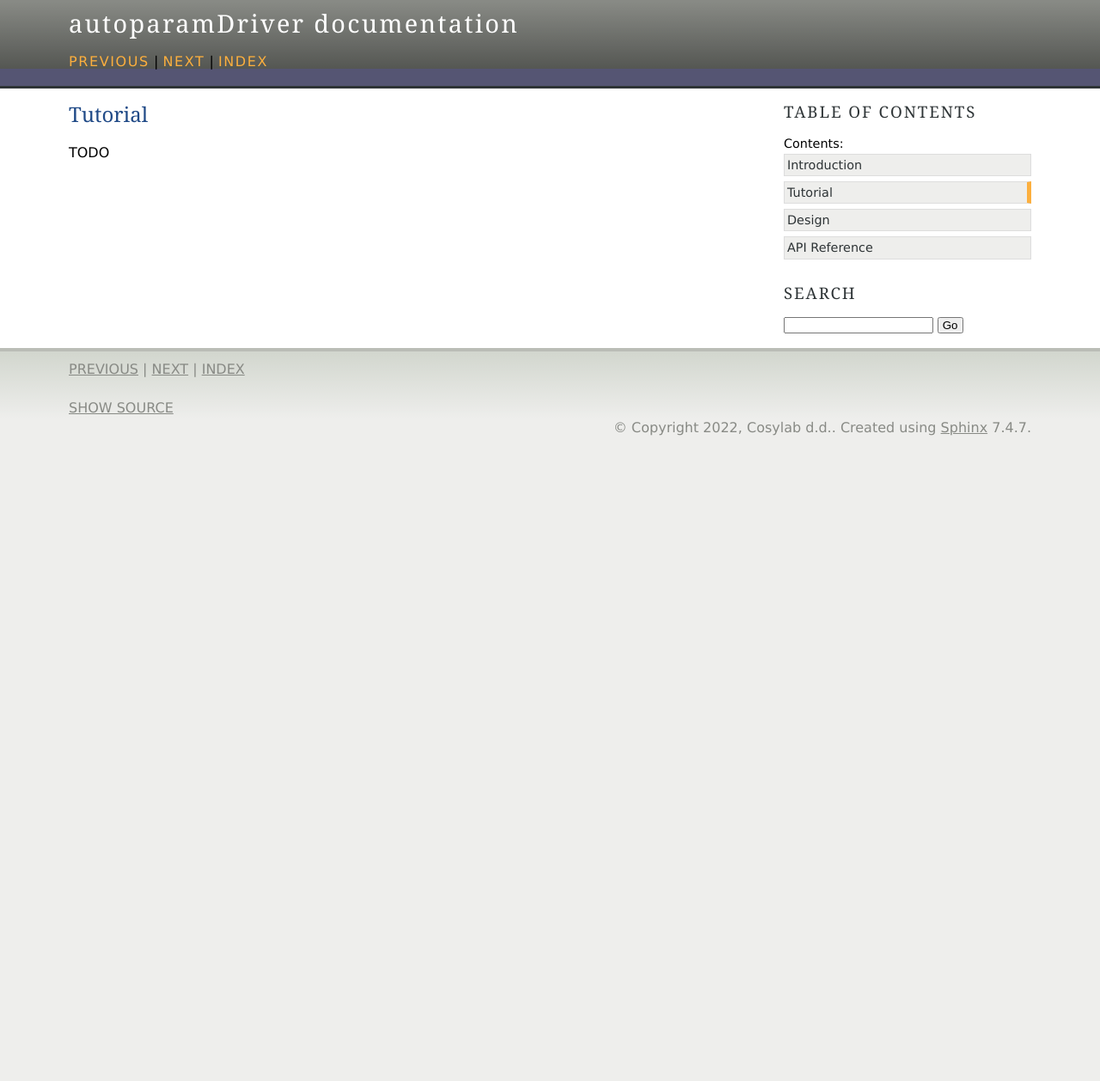
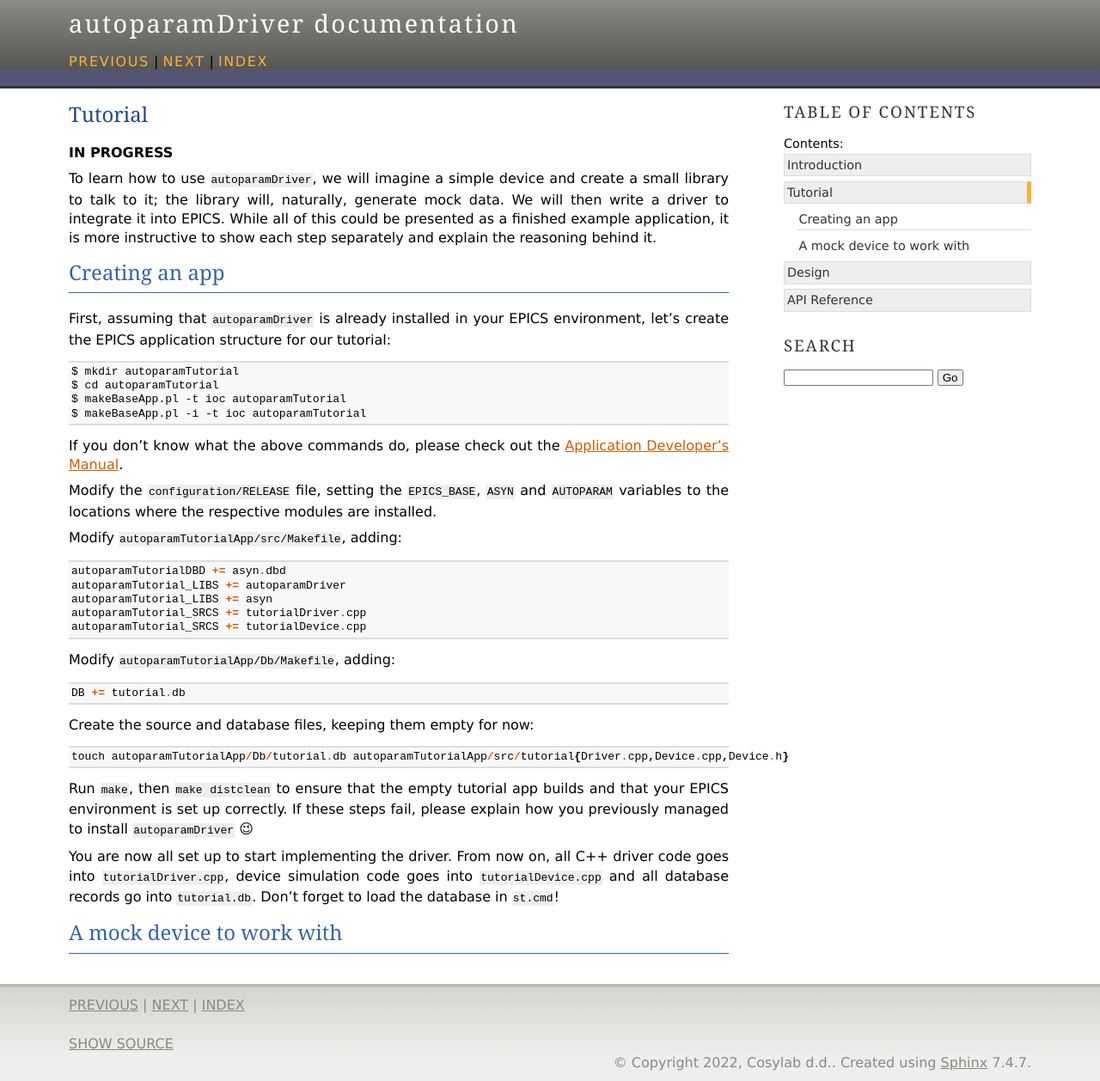
Before and after one commit to Cosylab/autoparamDriver, a Sphinx documentation site: the page built from docs/source/tutorial.rst, in a window 1280 px wide. Shown: the whole page at 86% size. Built offline with Sphinx 7.4.7, drawn with Linux system fonts in a browser that asks for light colours; the version number could not be read and is left out; before the commit the page ends 900 px from its top, so only the background shows below that.

Commit message:
Tutorial: initial setup

```diff
--- a/docs/source/tutorial.rst
+++ b/docs/source/tutorial.rst
@@ -5,4 +5,58 @@
 Tutorial
 ========
 
-TODO
+**IN PROGRESS**
+
+To learn how to use ``autoparamDriver``, we will imagine a simple device and
+create a small library to talk to it; the library will, naturally, generate mock
+data. We will then write a driver to integrate it into EPICS. While all of this
+could be presented as a finished example application, it is more instructive to
+show each step separately and explain the reasoning behind it.
+
+Creating an app
+---------------
+
+First, assuming that ``autoparamDriver`` is already installed in your EPICS
+environment, let's create the EPICS application structure for our tutorial::
+
+  $ mkdir autoparamTutorial
+  $ cd autoparamTutorial
+  $ makeBaseApp.pl -t ioc autoparamTutorial
+  $ makeBaseApp.pl -i -t ioc autoparamTutorial
+
+If you don't know what the above commands do, please check out the `Application
+Developer's Manual`_.
+
+.. _Application Developer's Manual: https://docs.epics-controls.org/en/latest/appdevguide/AppDevGuide.html
+
+Modify the ``configuration/RELEASE`` file, setting the ``EPICS_BASE``, ``ASYN``
+and ``AUTOPARAM`` variables to the locations where the respective modules are
+installed.
+
+Modify ``autoparamTutorialApp/src/Makefile``, adding::
+
+  autoparamTutorialDBD += asyn.dbd
+  autoparamTutorial_LIBS += autoparamDriver
+  autoparamTutorial_LIBS += asyn
+  autoparamTutorial_SRCS += tutorialDriver.cpp
+  autoparamTutorial_SRCS += tutorialDevice.cpp
+
+Modify ``autoparamTutorialApp/Db/Makefile``, adding::
+
+  DB += tutorial.db
+
+Create the source and database files, keeping them empty for now::
+
+  touch autoparamTutorialApp/Db/tutorial.db autoparamTutorialApp/src/tutorial{Driver.cpp,Device.cpp,Device.h}
+
+Run ``make``, then ``make distclean`` to ensure that the empty tutorial app
+builds and that your EPICS environment is set up correctly. If these steps fail,
+please explain how you previously managed to install ``autoparamDriver`` 😉
+
+You are now all set up to start implementing the driver. From now on, all C++
+driver code goes into ``tutorialDriver.cpp``, device simulation code goes into
+``tutorialDevice.cpp`` and all database records go into ``tutorial.db``. Don't
+forget to load the database in ``st.cmd``!
+
+A mock device to work with
+--------------------------
```
